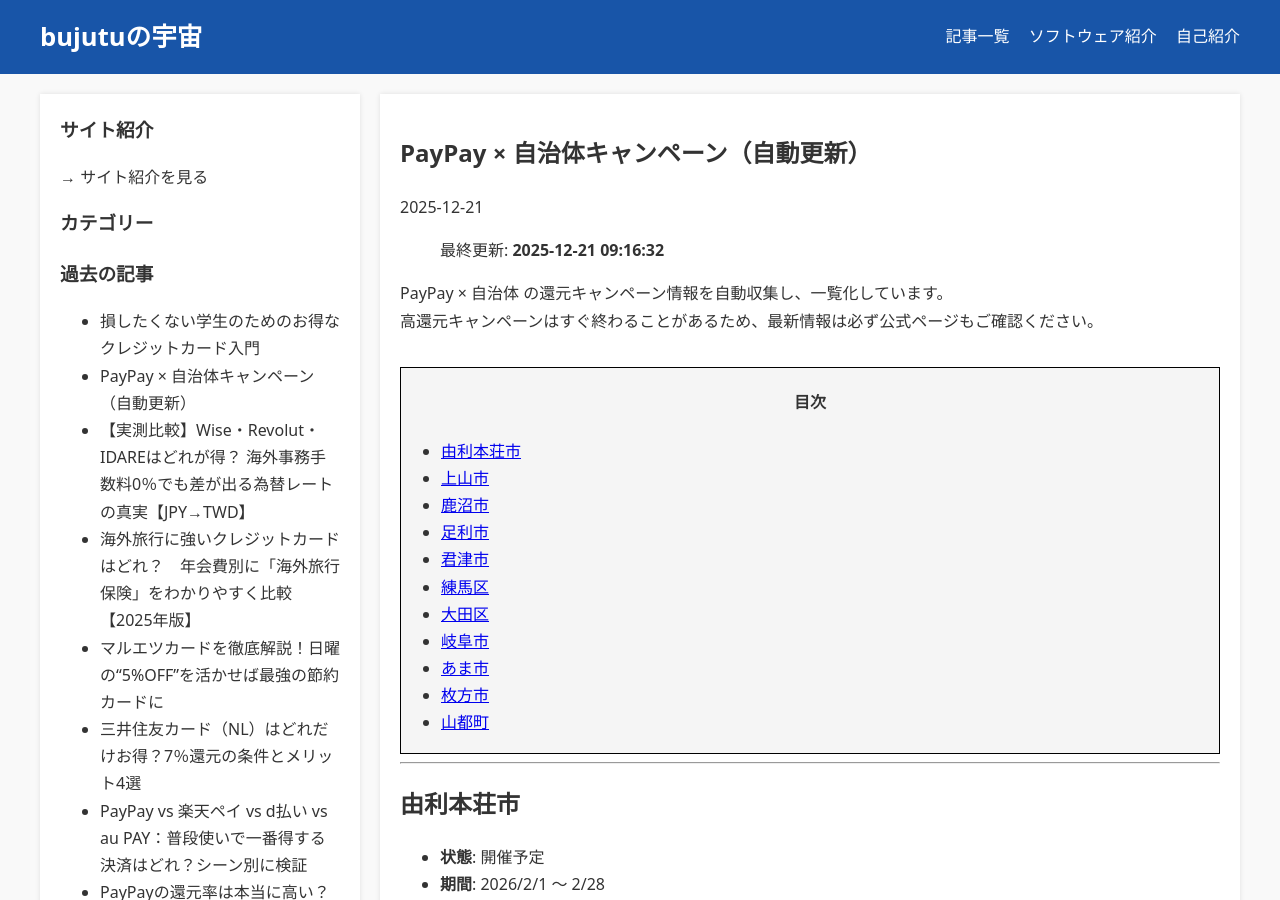
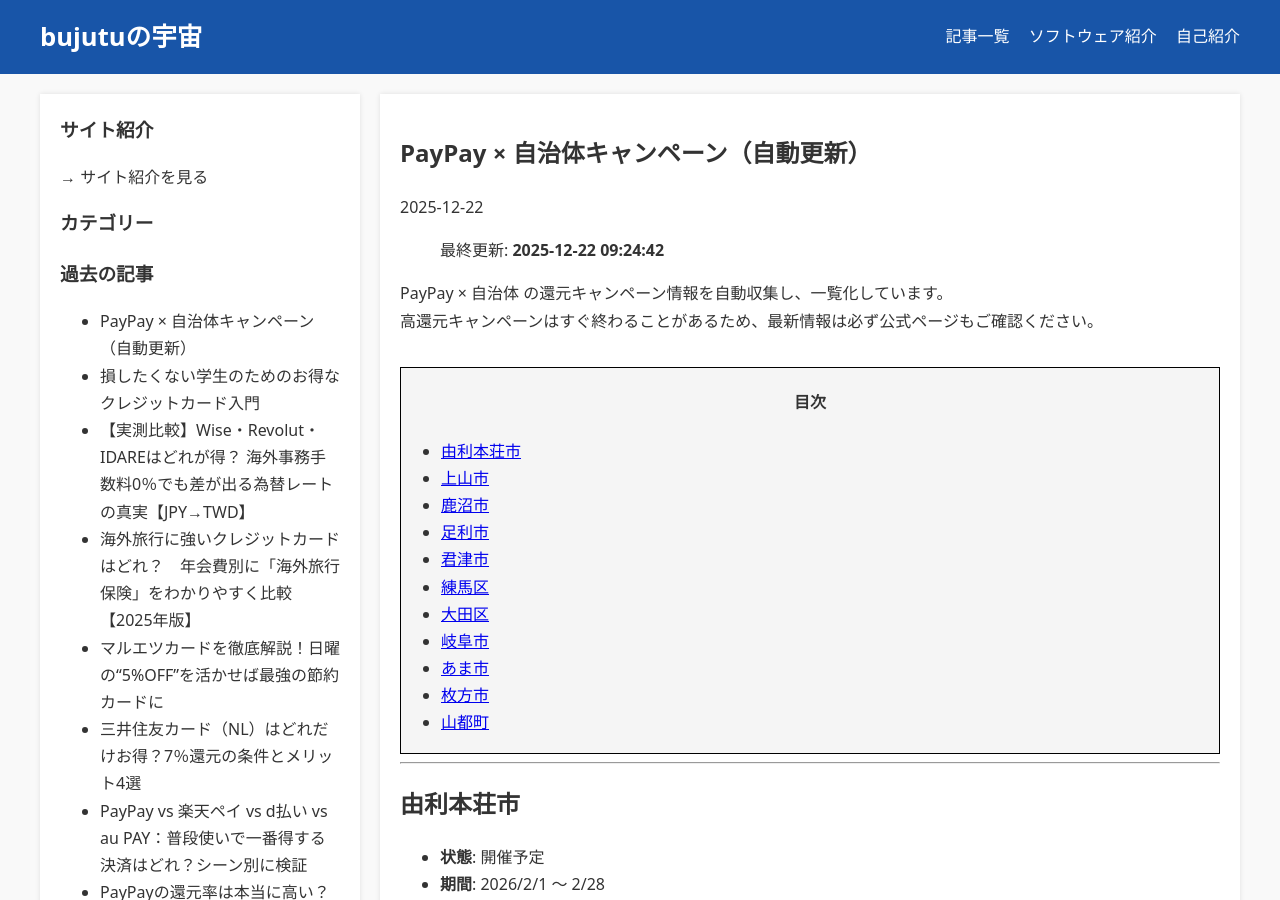
Before and after one commit to bujutu/bujutu.github.io, a Jekyll site: the page built from _posts/2025-12-10-paypay-campaigns.md, in a window 1280 px wide and 900 px high. Built offline with Jekyll 4.4.1, drawn with Linux system fonts in a browser that asks for light colours.

Commit message:
Auto-update PayPay campaigns

```diff
--- a/_posts/2025-12-10-paypay-campaigns.md
+++ b/_posts/2025-12-10-paypay-campaigns.md
@@ -1,12 +1,12 @@
 ---
 title: "PayPay × 自治体キャンペーン（自動更新）"
 layout: post
-date: 2025-12-21 09:16:32
+date: 2025-12-22 09:24:42
 description: "PayPayと自治体のポイント還元キャンペーン一覧（自動更新）。"
 tags: [paypay, 自治体, キャンペーン, 自動更新]
 ---
 
-> 最終更新: **2025-12-21 09:16:32**
+> 最終更新: **2025-12-22 09:24:42**
 
 PayPay × 自治体 の還元キャンペーン情報を自動収集し、一覧化しています。
 高還元キャンペーンはすぐ終わることがあるため、最新情報は必ず公式ページもご確認ください。
```
